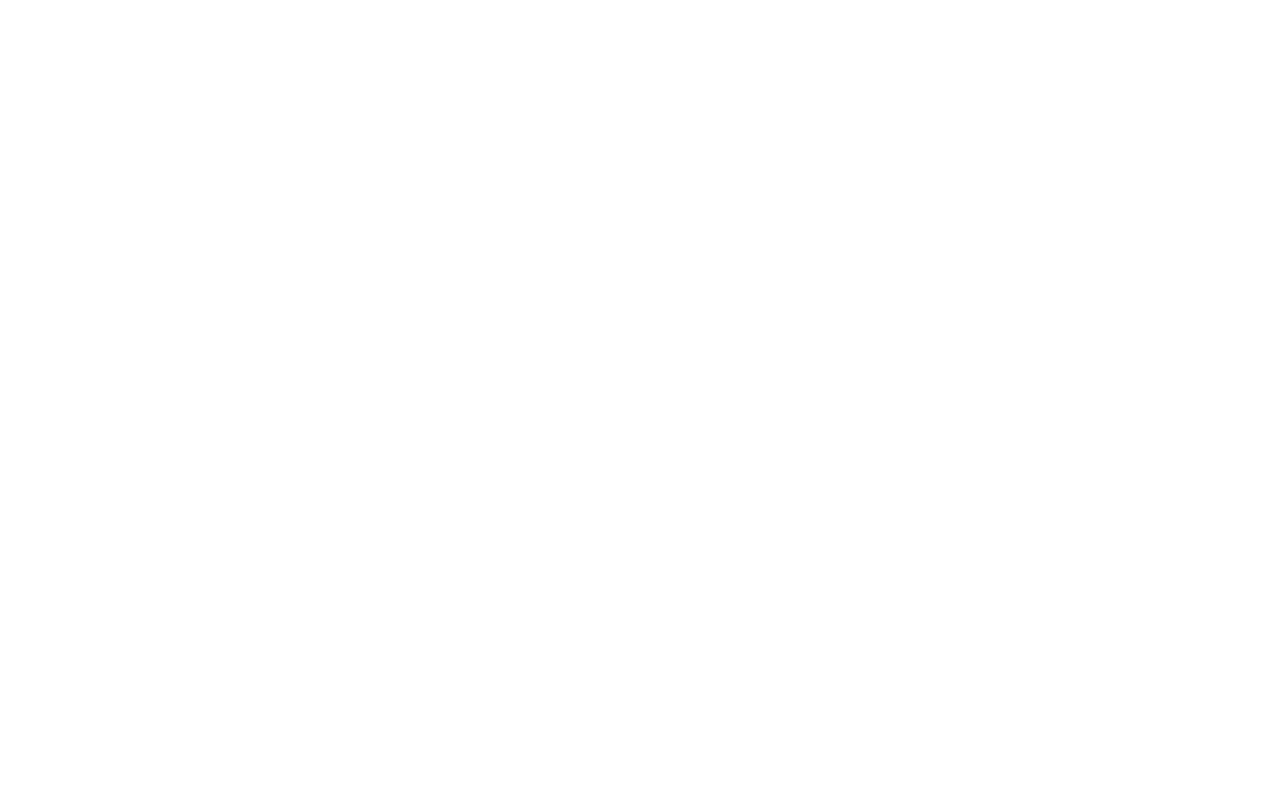
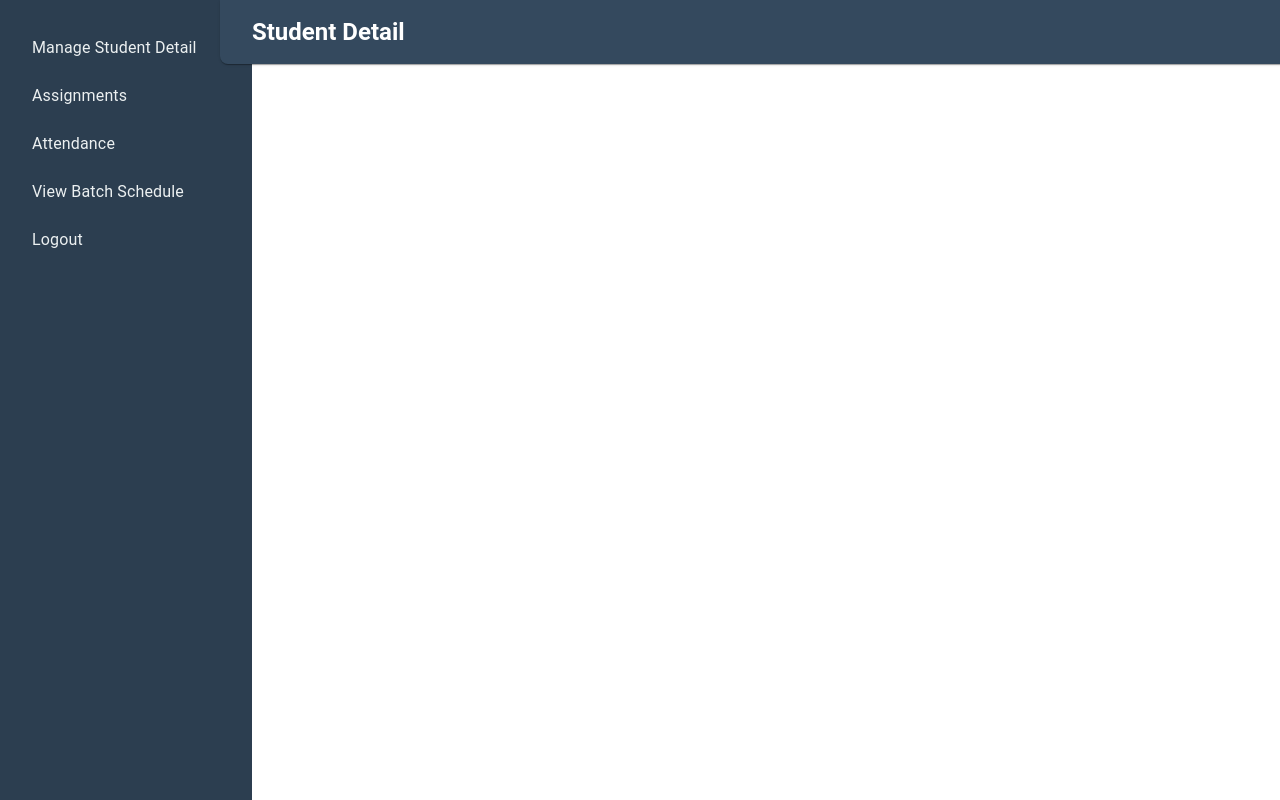
Before and after one commit to krishna-sajeev/LearningManagementProject, a React (Vite) app in the folder client/: page /teacher/student-detail in a window 1280 px wide. Before the commit this address had no page. Built offline with nearby package versions, Linux system fonts and the light colour scheme.

Commit message:
"teacher dashboard

```diff
--- a/client/src/App.jsx
+++ b/client/src/App.jsx
@@ -10,6 +10,11 @@ import ManageUser from "./component/admindashboard/ManageUser";
 import ViewPayments from "./component/admindashboard/ViewPayments";
 import GenerateReports from "./component/admindashboard/GenerateReports";
 import AddCourse from './component/admindashboard/AddCourse';
+import StudentDetail from "./component/teacherdashboard/StudentDetail";
+import TeacherDashboard from "./component/teacherdashboard/TeacherDashboard";
+import Assignment from "./component/teacherdashboard/Assignment";
+import Attendence from "./component/teacherdashboard/Attendence";
+import Batch from "./component/teacherdashboard/Batch";
 
 function App() {
   return (
@@ -20,16 +25,18 @@ function App() {
         <Route path="/register" element={<Register />} />
           <Route path="/forgot-password" element={<ForgotPassword />} />
           <Route path="/admin-dashboard" element={<AdminDashboard />} />
+          <Route path="/teacher-dashboard" element={<TeacherDashboard/>}/>
  <Route path="/adminuser" element={<ManageUser />} />
 <Route path="/admincourse" element={<ManageCourse />} />
-
 <Route path="/adminpayments" element={<ViewPayments />} />
 <Route path="/adminreports" element={<GenerateReports />} />
-
 <Route path="/admincourse" element={<ManageCourse />} />
 <Route path="/admincourse/add" element={<AddCourse />} />
 
-
+<Route path="/teacher/student-detail" element={<StudentDetail/>}/>
+<Route path="/teacher/assignment" element={<Assignment/>}/>
+<Route path="/teacher/attendance" element={<Attendence/>}/>
+<Route path="/teacher/schedule" element={<Batch/>}/>
       </Routes>
     </Router>
   );
--- a/client/src/component/common/Sidebar.jsx
+++ b/client/src/component/common/Sidebar.jsx
@@ -14,6 +14,13 @@ const Sidebar = ({ role }) => {
       { name: "Logout", path: "/login" },
       { name: "Manage Courses", path: "/admincourse" }
 
+    ],
+     teacher: [
+      { name: "Manage Student Detail", path: "/teacher/student-detail" },
+      { name: "Assignments", path: "/teacher/assignment" },
+      { name: "Attendance", path: "/teacher/attendance" },
+      { name: "View Batch Schedule", path: "/teacher/schedule" },
+      { name: "Logout", path: "/login" },
     ],
   };
 
--- /dev/null
+++ b/client/src/component/teacherdashboard/Assignment.jsx
@@ -0,0 +1,14 @@
+import React from 'react'
+import Sidebar from "../common/Sidebar";
+import Header from "../common/Header";
+
+const Assignment = () => {
+  return (
+    <>
+    <Sidebar role="teacher" />
+      <Header title="Assignments" />
+    </>
+  )
+}
+
+export default Assignment
--- /dev/null
+++ b/client/src/component/teacherdashboard/Attendence.jsx
@@ -0,0 +1,13 @@
+import React from 'react'
+import Sidebar from "../common/Sidebar";
+import Header from "../common/Header";
+const Attendence = () => {
+  return (
+    <>
+    <Sidebar role="teacher" />
+      <Header title="Attendence" />
+    </>
+  )
+}
+
+export default Attendence
--- /dev/null
+++ b/client/src/component/teacherdashboard/Batch.jsx
@@ -0,0 +1,14 @@
+import React from 'react'
+import Sidebar from "../common/Sidebar";
+import Header from "../common/Header";
+
+const Batch = () => {
+  return (
+    <>
+    <Sidebar role="teacher" />
+      <Header title="Batch Schedule" />
+    </>
+  )
+}
+
+export default Batch
--- /dev/null
+++ b/client/src/component/teacherdashboard/StudentDetail.jsx
@@ -0,0 +1,14 @@
+import React from 'react'
+import Sidebar from "../common/Sidebar";
+import Header from "../common/Header";
+
+const StudentDetail = () => {
+  return (
+    <>
+    <Sidebar role="teacher" />
+      <Header title="Student Detail" />
+    </>
+  )
+}
+
+export default StudentDetail
```
